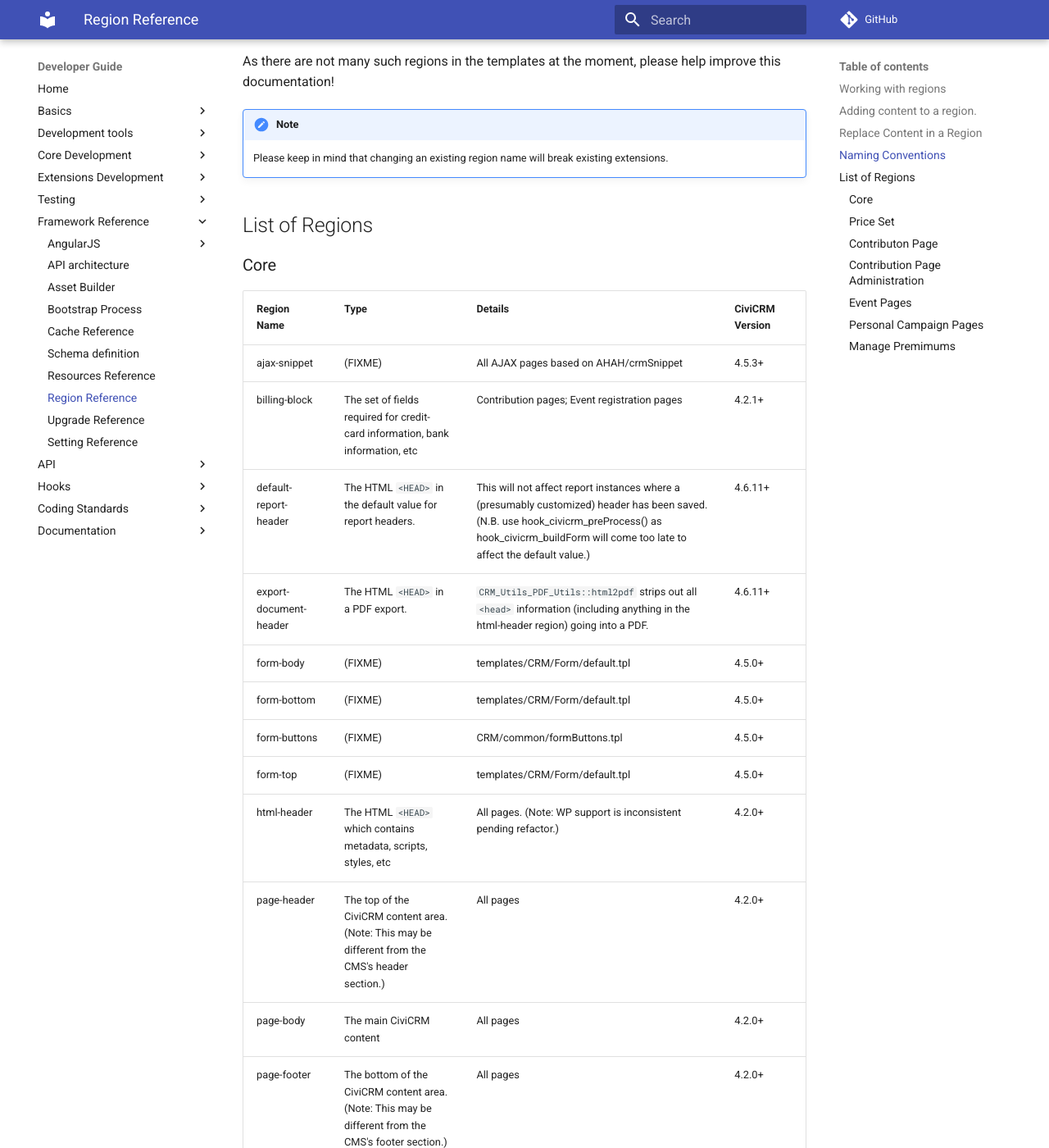
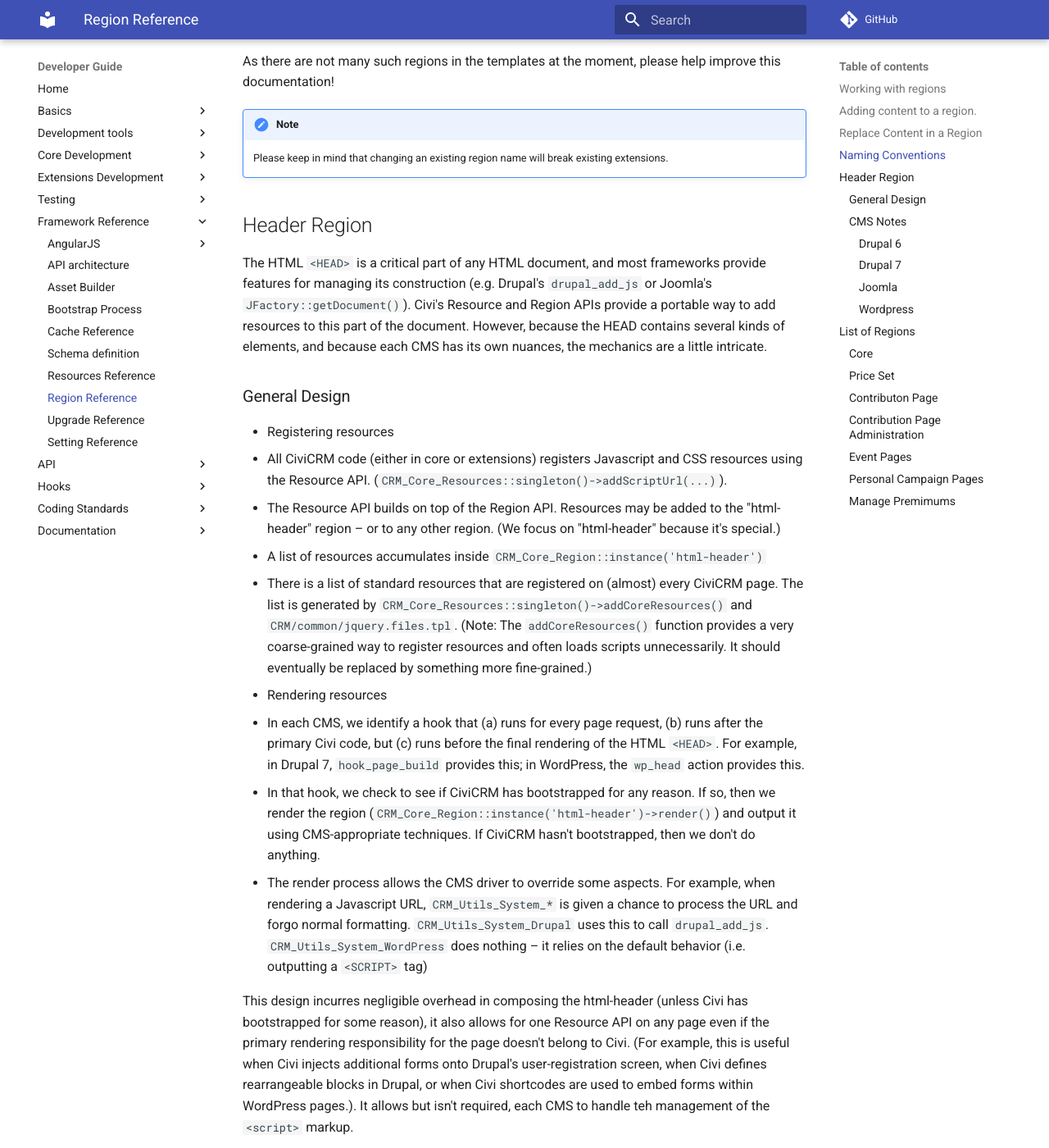
Before and after one commit to civicrm/civicrm-dev-docs, an MkDocs documentation site: the page built from docs/framework/region.md, in a window 1280 px wide and 1400 px high, scrolled down 3160 px. Shown: the whole window at 82% size. Built offline with MkDocs 1.6.1 and Material for MkDocs 9.7.7, drawn with Linux system fonts in a browser that asks for light colours; comment, search, counter and statistics services are not loaded; old or Windows-style settings are respelled for this version of MkDocs; some of the changed text lies outside the part shown.

Commit message:
Port HTML Header Region doc as well

```diff
--- a/docs/framework/region.md
+++ b/docs/framework/region.md
@@ -122,6 +122,53 @@
 !!! note
     Please keep in mind that changing an existing region name will break existing extensions.
 
+## Header Region {#header}
+
+The HTML `<HEAD>` is a critical part of any HTML document, and most frameworks provide features for managing its construction (e.g. Drupal's `drupal_add_js` or Joomla's `JFactory::getDocument()`). Civi's Resource and Region APIs provide a portable way to add resources to this part of the document. However, because the HEAD contains several kinds of elements, and because each CMS has its own nuances, the mechanics are a little intricate.
+
+### General Design
+
+- Registering resources
+  - All CiviCRM code (either in core or extensions) registers Javascript and CSS resources using the Resource API. (`CRM_Core_Resources::singleton()->addScriptUrl(...)`).
+  - The Resource API builds on top of the Region API. Resources may be added to the "html-header" region – or to any other region. (We focus on "html-header" because it's special.)
+  - A list of resources accumulates inside `CRM_Core_Region::instance('html-header')`
+  - There is a list of standard resources that are registered on (almost) every CiviCRM page. The list is generated  by `CRM_Core_Resources::singleton()->addCoreResources()` and `CRM/common/jquery.files.tpl`. (Note: The `addCoreResources()` function provides a very coarse-grained way to register resources and often loads scripts unnecessarily. It should eventually be replaced by something more fine-grained.)
+- Rendering resources
+  - In each CMS, we identify a hook that (a) runs for every page request, (b) runs after the primary Civi code, but (c) runs before the final rendering of the HTML `<HEAD>`. For example, in Drupal 7, `hook_page_build` provides this; in WordPress, the `wp_head` action provides this.
+  - In that hook, we check to see if CiviCRM has bootstrapped for any reason. If so, then we render the region (`CRM_Core_Region::instance('html-header')->render()`) and output it using CMS-appropriate techniques. If CiviCRM hasn't bootstrapped, then we don't do anything.
+  - The render process allows the CMS driver to override some aspects. For example, when rendering a Javascript URL, `CRM_Utils_System_*` is given a chance to process the URL and forgo normal formatting. `CRM_Utils_System_Drupal` uses this to call `drupal_add_js`. `CRM_Utils_System_WordPress` does nothing – it relies on the default behavior (i.e. outputting a `<SCRIPT>` tag)
+
+This design incurres negligible overhead in composing the html-header (unless Civi has bootstrapped for some reason), it also allows for one Resource API on any page even if the primary rendering responsibility for the page doesn't belong to Civi. (For example, this is useful when Civi injects additional forms onto Drupal's user-registration screen, when Civi defines rearrangeable blocks in Drupal, or when Civi shortcodes are used to embed forms within WordPress pages.). It allows but isn't required, each CMS to handle teh management of the `<script>` markup.
+
+### CMS Notes
+
+#### Drupal 6
+
+Drupal 6 does not directly provide a suitable hook. However, it can be emulated: theme('page',...) executes at a suitable time in the request lifecycle, and its behavior can be influenced by manipulating the theme-registry:
+ - Implement [hook_theme_registry_alter](http://api.drupal.org/api/drupal/developer!hooks!core.php/function/hook_theme_registry_alter/6).
+ - If the 'page' handler is a template file, then add a preprocess function.
+ - If the 'page' handler is a function, then replace the function with a wrapper.
+
+At time of writing, `<SCRIPT>` and `<STYLE>` tags are outputted via `drupal_add_js()` and `drupal_add_css()`. Other tags use `drupal_set_html_head()`.
+
+#### Drupal 7
+
+Drupal 7 provides two hooks which appear suitable ([hook_page_build](http://api.drupal.org/api/drupal/modules!system!system.api.php/function/hook_page_build/7) and [hook_page_alter](http://api.drupal.org/api/drupal/modules!system!system.api.php/function/hook_page_alter/7)). We use [hook_page_build](http://api.drupal.org/api/drupal/modules!system!system.api.php/function/hook_page_build/7).
+
+At time of writing, `<SCRIPT>` and `<STYLE>` tags are outputted via `drupal_add_js()` and `drupal_add_css()`. Other tags use `drupal_add_html_head()`.
+
+#### Joomla
+
+The system plugin (plgSystemCivicrmsys) uses [onBeforeCompileHead](http://docs.joomla.org/Plugin/Events/System).
+
+At time of writing, tags are outputted as plain HTML markup.
+
+#### Wordpress
+
+The `civicrm_wp_main()` registers a callback for the [wp_head](http://codex.wordpress.org/Plugin_API/Action_Reference/wp_head) action.
+
+At time of writing, tags are outputted as plain HTML markup.
+
 ## List of Regions
 
 ### Core
```
Also changed, not shown: 1 other file.
